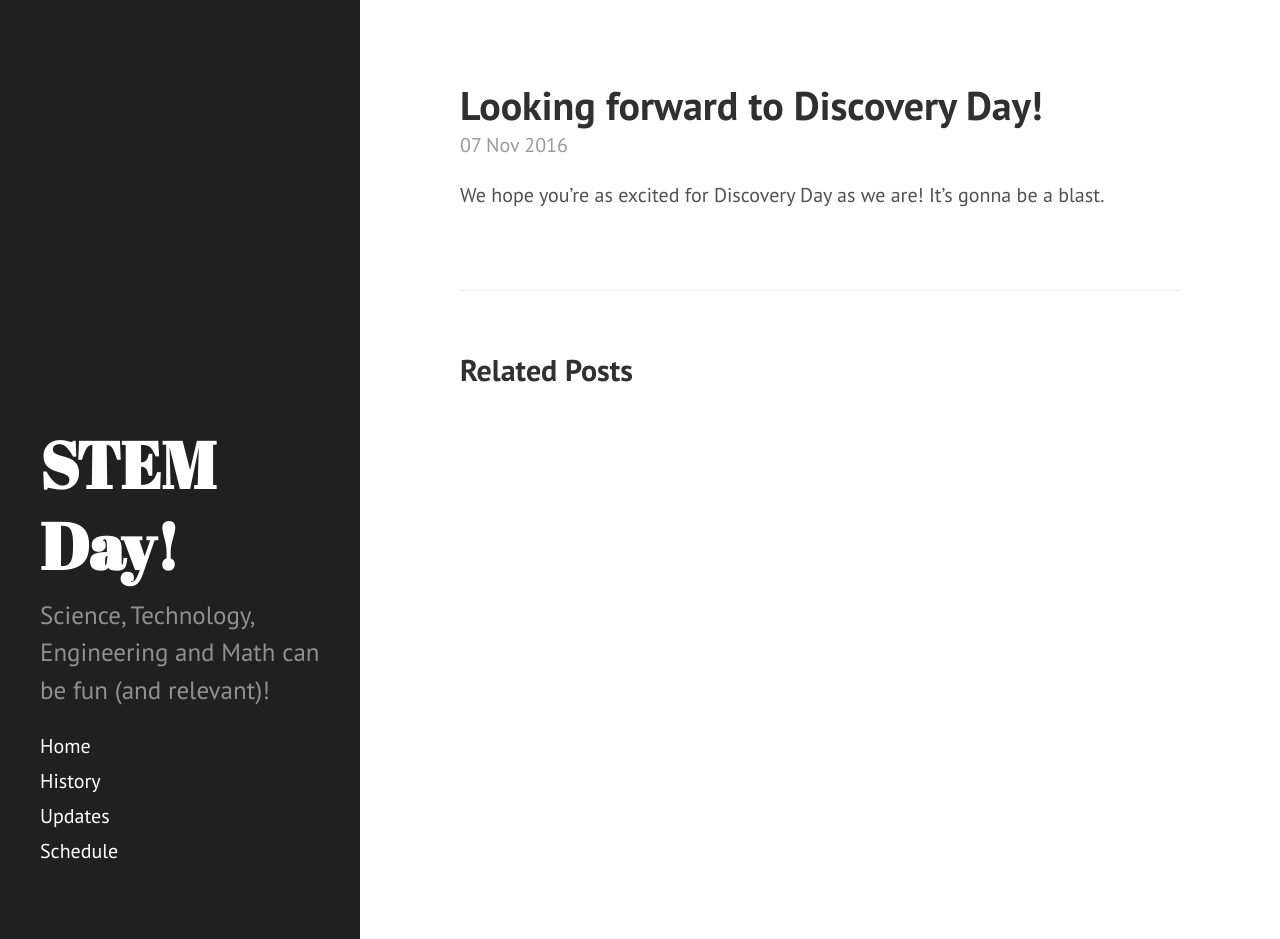
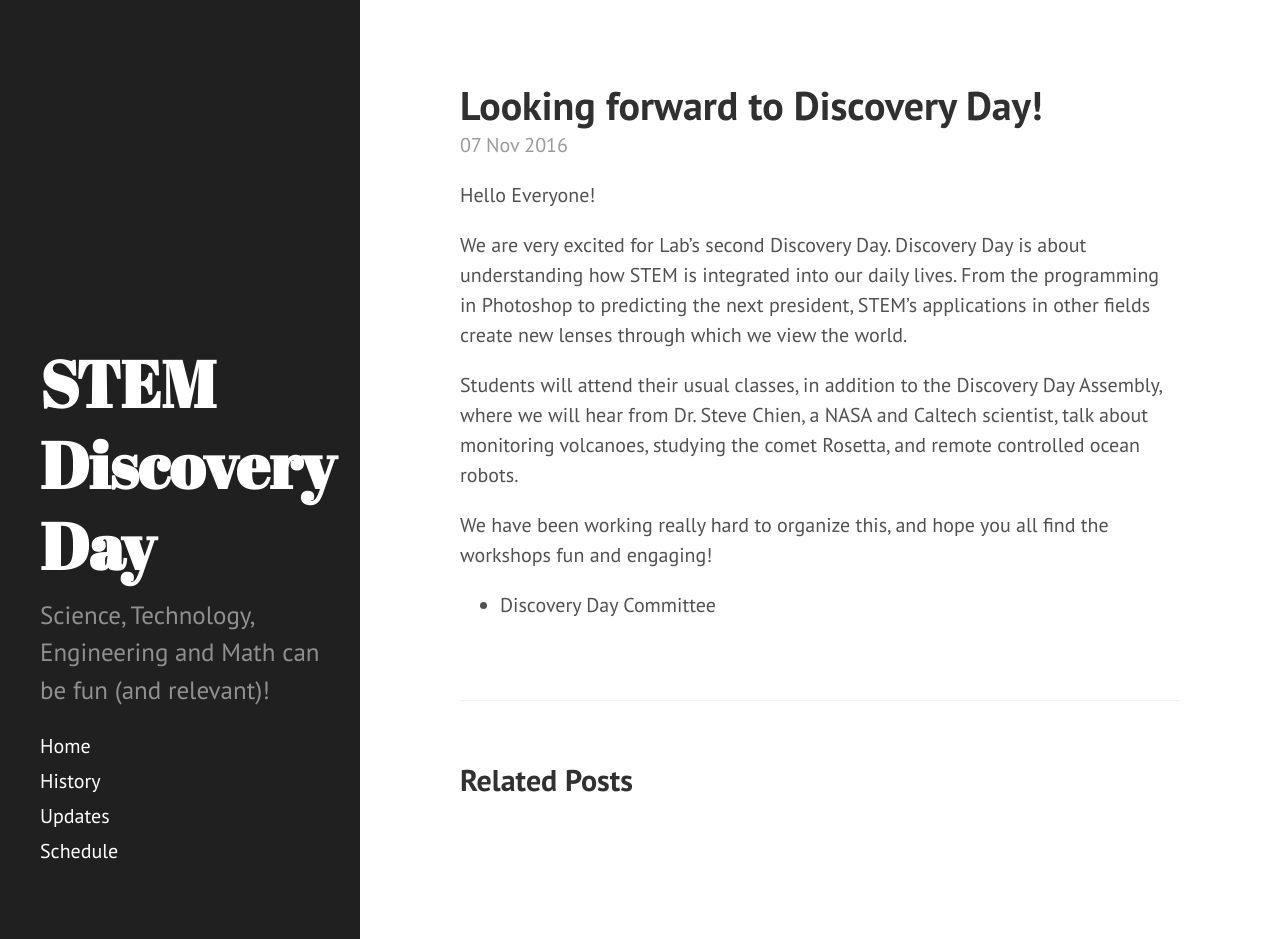
Before and after one commit to agajews/STEM-Club-Website, a Jekyll site: the page built from _posts/2016-11-06-looking-forward-to-discovery-day.markdown, in a window 1280 px wide and 939 px high. Built offline with Jekyll 4.4.1, drawn with Linux system fonts in a browser that asks for light colours.

Commit message:
Added post

```diff
--- a/_config.yml
+++ b/_config.yml
@@ -9,8 +9,8 @@ include:
   - _pages
 
 # Setup
-title: 'STEM Day!'
-tagline: 'STEM Day!'
+title: 'STEM Discovery Day'
+tagline: 'STEM Discovery Day'
 description: 'Science, Technology, Engineering and Math can be fun (and relevant)!'
 url: http://stemday.ucls.uchicago.edu
 urlbase: /STEM-Club-Website
--- a/_posts/2016-11-06-looking-forward-to-discovery-day.markdown
+++ b/_posts/2016-11-06-looking-forward-to-discovery-day.markdown
@@ -4,4 +4,12 @@ title:  "Looking forward to Discovery Day!"
 date:   2016-11-06 20:42:18 -0600
 categories: update
 ---
-We hope you're as excited for Discovery Day as we are! It's gonna be a blast.
+Hello Everyone!
+
+We are very excited for Lab’s second Discovery Day.  Discovery Day is about understanding how STEM is integrated into our daily lives.  From the programming in Photoshop to predicting the next president, STEM’s applications in other fields create new lenses through which we view the world.
+
+Students will attend their usual classes, in addition to the Discovery Day Assembly, where we will hear from Dr. Steve Chien, a NASA and Caltech scientist, talk about monitoring volcanoes, studying the comet Rosetta, and remote controlled ocean robots.
+
+We have been working really hard to organize this, and hope you all find the workshops fun and engaging!
+
+- Discovery Day Committee
```
